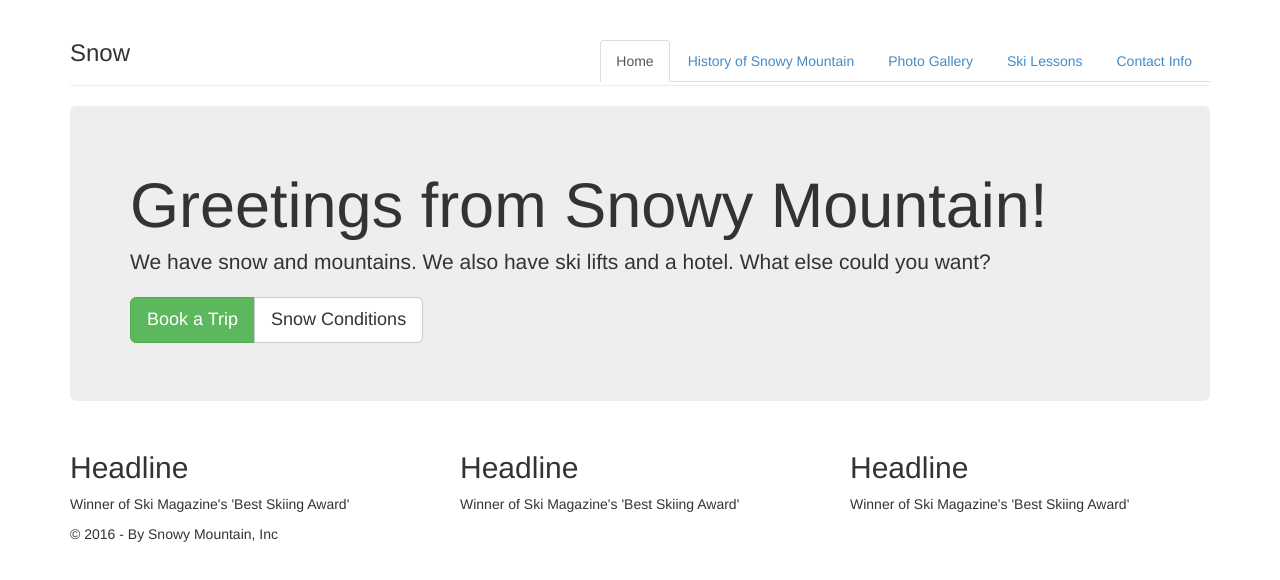
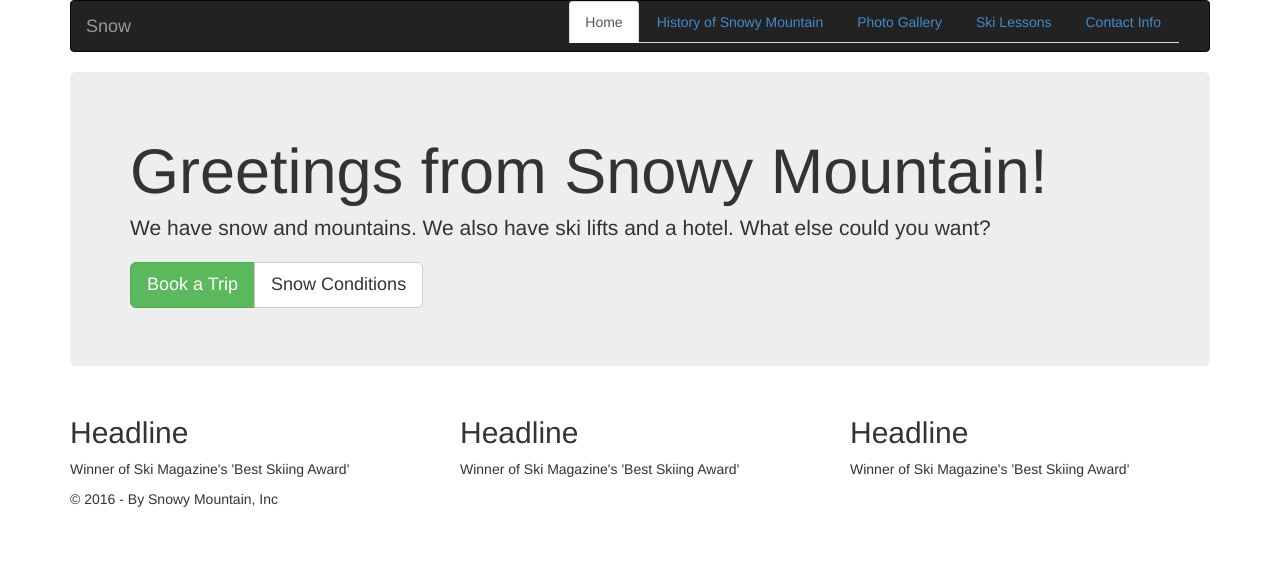
Before and after one commit to CharlesEwel/vacation, a plain HTML site: page index.html in a window 1280 px wide. Drawn offline with Linux system fonts and the light colour scheme.

Commit message:
transition nav from header to navbar

```diff
--- a/index.html
+++ b/index.html
@@ -7,7 +7,12 @@
   </head>
   <body>
     <div class="container">
-      <header class="page-header">
+
+      <!--Navbar-->
+      <div class="navbar navbar-inverse">
+        <div class="container">
+          <a class="navbar-brand" href="#">Snow</a>
+          <div class="collapse navbar-collapse">
             <ul class="nav nav-tabs pull-right">
               <li class="active"><a href="index.html">Home</a></li>
               <li><a href="history.html">History of Snowy Mountain</a></li>
@@ -15,16 +20,19 @@
               <li><a href="lessons.html">Ski Lessons</a></li>
               <li><a href="contact.html">Contact Info</a></li>
             </ul>
-        <h3>Snow</h3>
-      </header>
+          </div>
+        </div>
+      </div>
+      <!--End Navbar-->
 
+      <!--Main Display-->
       <div class="jumbotron">
         <h1>Greetings from Snowy Mountain!</h1>
         <p class="lead">We have snow and mountains. We also have ski lifts
         and a hotel. What else could you want?</p>
         <p class="btn-group">
           <a class="btn btn-success btn-lg" href="#">Book a Trip</a>
-          <a class="btn btn-default btn-lg" href="#" >Snow Conditions</a>
+          <a class="btn btn-default btn-lg" href="#">Snow Conditions</a>
         </p>
       </div>
       <div class="row">
```
Lines whose indentation alone changed are shown as unchanged.
